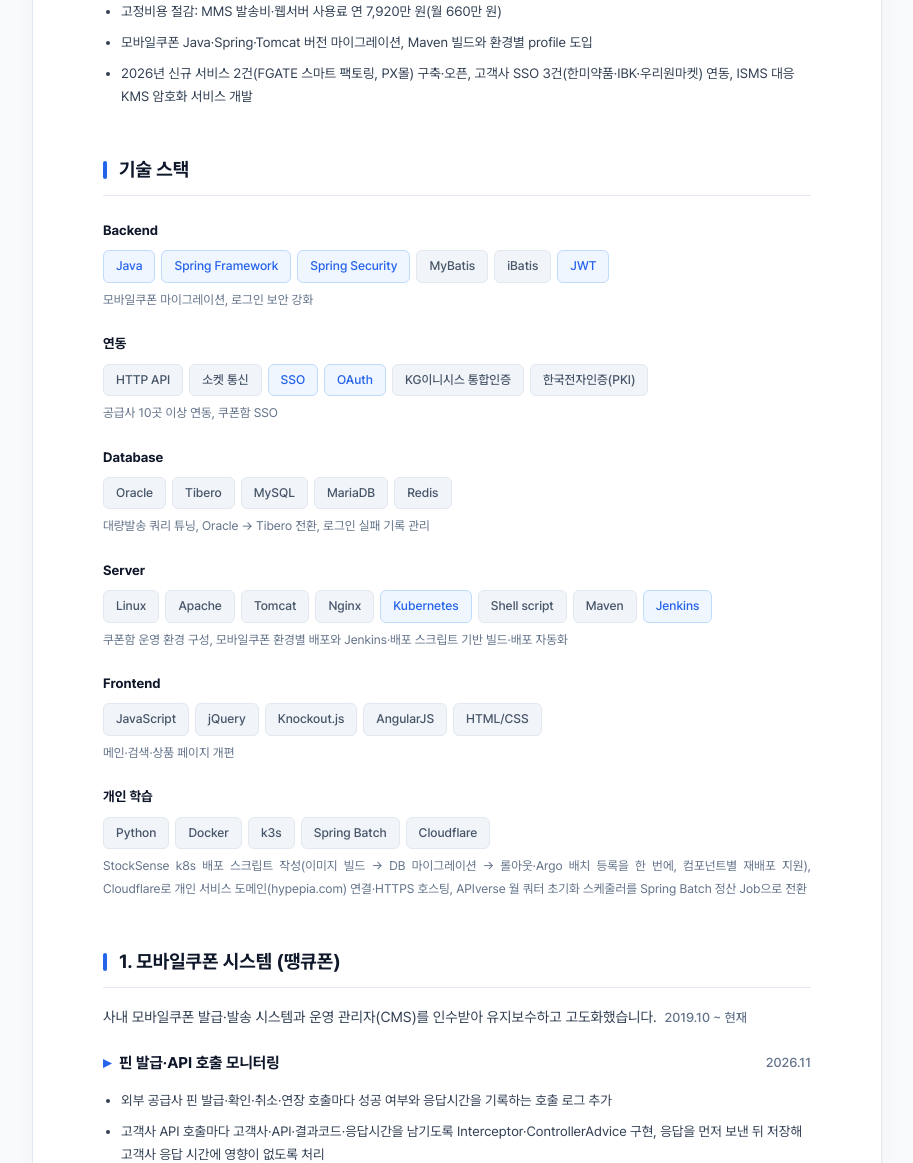
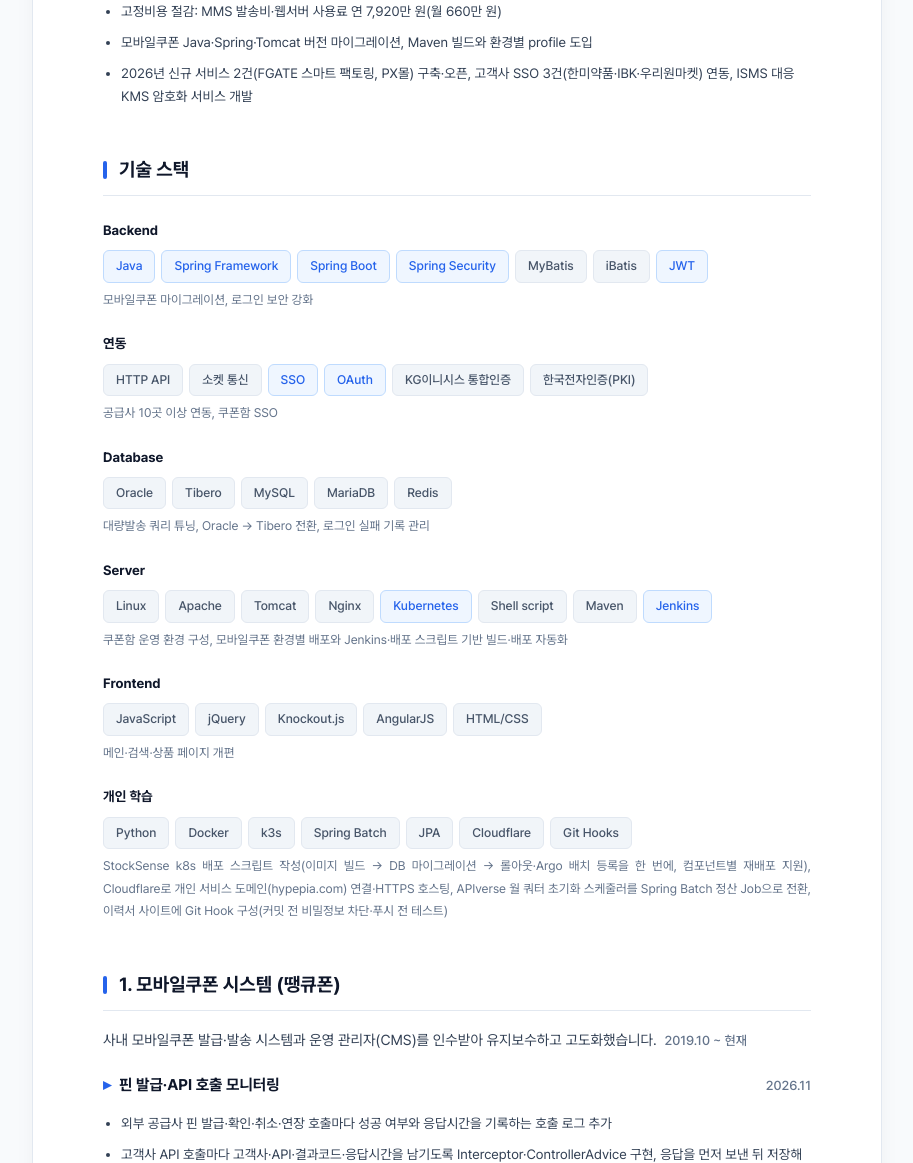
Before and after one commit to hy1116/resume, a Spring Boot app: page /career in a window 1280 px wide. Shown: the part 684-1847 px from the top of the page, without its empty margins (183-1096 px from the left). Run offline with Spring Boot 4, Linux system fonts and the light colour scheme.

Commit message:
경력기술서 내용 업데이트 #3

```diff
--- a/src/main/resources/templates/career.html
+++ b/src/main/resources/templates/career.html
@@ -47,6 +47,7 @@
                 <div class="tech-badges">
                     <span class="badge badge-highlight">Java</span>
                     <span class="badge badge-highlight">Spring Framework</span>
+                    <span class="badge badge-highlight">Spring Boot</span>
                     <span class="badge badge-highlight">Spring Security</span>
                     <span class="badge">MyBatis</span>
                     <span class="badge">iBatis</span>
@@ -109,9 +110,11 @@
                     <span class="badge">Docker</span>
                     <span class="badge">k3s</span>
                     <span class="badge">Spring Batch</span>
+                    <span class="badge">JPA</span>
                     <span class="badge">Cloudflare</span>
+                    <span class="badge">Git Hooks</span>
                 </div>
-                <div class="tech-note">StockSense k8s 배포 스크립트 작성(이미지 빌드 → DB 마이그레이션 → 롤아웃·Argo 배치 등록을 한 번에, 컴포넌트별 재배포 지원), Cloudflare로 개인 서비스 도메인(hypepia.com) 연결·HTTPS 호스팅, APIverse 월 쿼터 초기화 스케줄러를 Spring Batch 정산 Job으로 전환</div>
+                <div class="tech-note">StockSense k8s 배포 스크립트 작성(이미지 빌드 → DB 마이그레이션 → 롤아웃·Argo 배치 등록을 한 번에, 컴포넌트별 재배포 지원), Cloudflare로 개인 서비스 도메인(hypepia.com) 연결·HTTPS 호스팅, APIverse 월 쿼터 초기화 스케줄러를 Spring Batch 정산 Job으로 전환, 이력서 사이트에 Git Hook 구성(커밋 전 비밀정보 차단·푸시 전 테스트)</div>
             </div>
         </div>
     </section>
```
